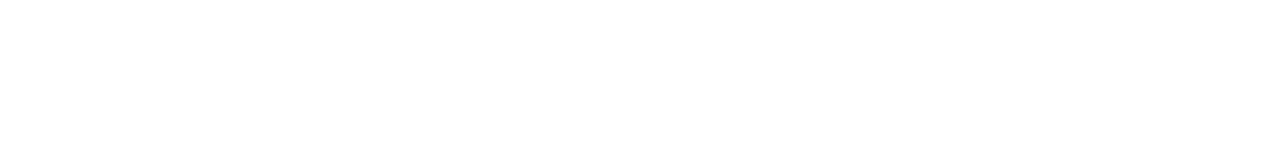
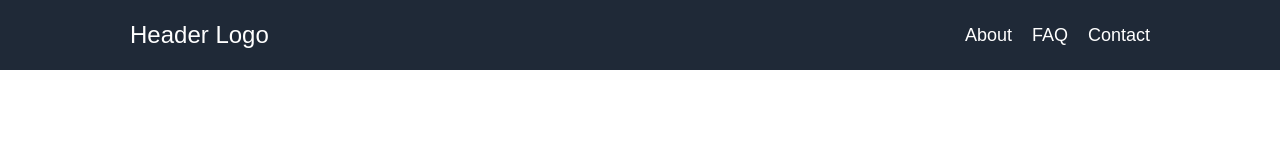
Before and after one commit to drawdlu/landing-page, a plain HTML site: page index.html in a window 1280 px wide. Drawn offline with Linux system fonts and the light colour scheme.

Commit message:
Add initial styling to header

```diff
--- a/index.html
+++ b/index.html
@@ -8,10 +8,20 @@
     <body>
         <div class="nav">
             <div class="logo">
-
+                Header Logo
             </div>
             <div class="nav-links">
-
+                <ul>
+                    <li>
+                        <a href="#">About</a>
+                    </li>
+                    <li>
+                        <a href="#">FAQ</a>
+                    </li>
+                    <li>
+                        <a href="#">Contact</a>
+                    </li>
+                </ul>
             </div>
         </div>
         <div class="content">
--- a/styles.css
+++ b/styles.css
@@ -0,0 +1,45 @@
+* {
+    padding: 0;
+    margin: 0;
+    box-sizing: border-box;
+}
+
+body {
+    font-family: Arial, Helvetica, sans-serif;
+    display: flex;
+    flex-direction: column;
+}
+
+.nav {
+    background-color: #1f2937;
+    display: flex;
+    justify-content: space-between;
+    padding: 0 130px;
+    height: 70px;
+    align-items: center;
+}
+
+.logo {
+    font-size: 24px;
+    color: #f9faf8
+}
+
+.nav-links ul {
+    display: flex;
+    gap: 20px;
+    font-size: 18px;
+    color: #e5e7eb;
+}
+
+li {
+    list-style: none;
+}
+
+.nav-links a {
+    text-decoration: none;
+    color: white;
+}
+
+.logo {
+    color: white;
+}
```
